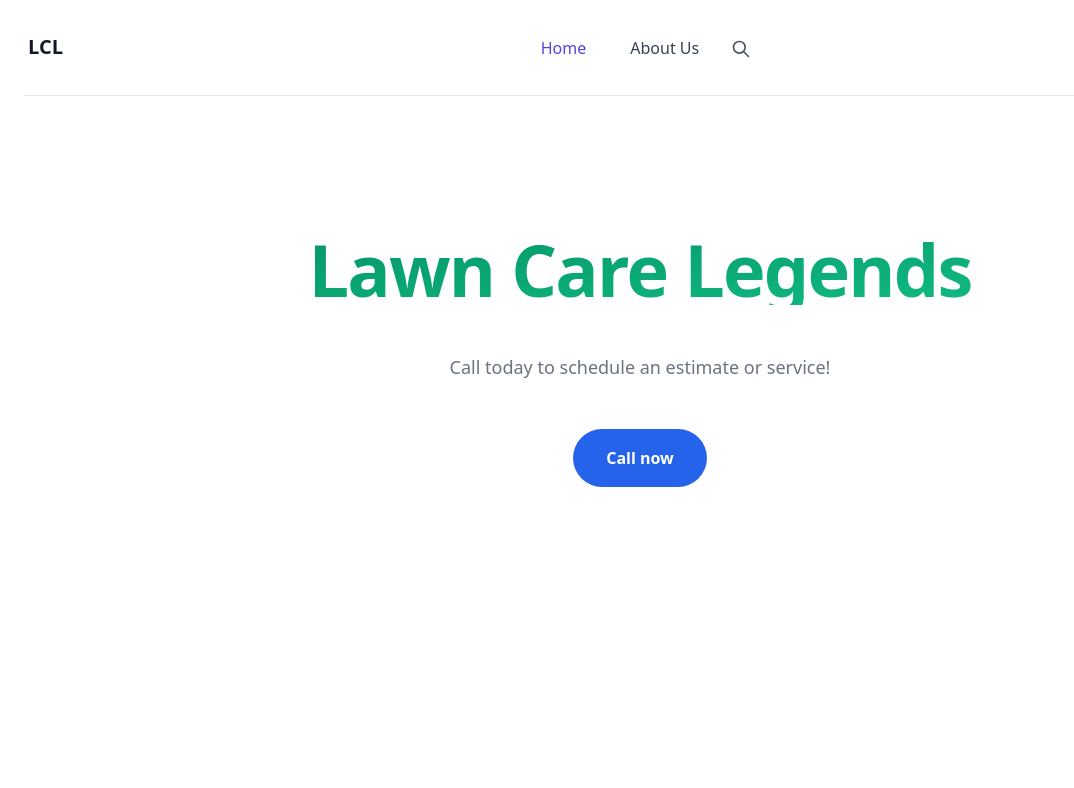
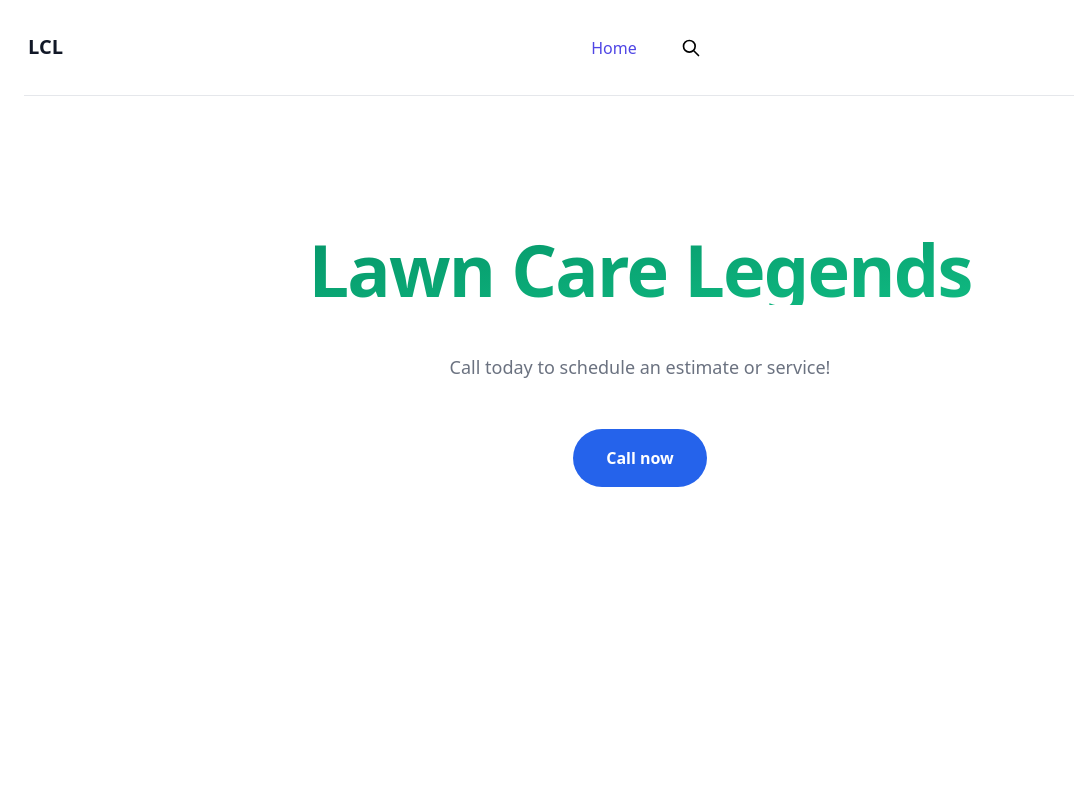
Before and after one commit to DrewWilson04/LCL, a plain HTML site: page index.html in a window 1280 px wide. Shown: the top 788 px of the page, without its empty margins (0-1074 px from the left). Drawn offline with nearby package versions, Linux system fonts and the light colour scheme; grey boxes are pictures that could not be loaded.

Commit message:
Update index.html

```diff
--- a/index.html
+++ b/index.html
@@ -24,8 +24,7 @@
                         <div class="flex flex-col items-start justify-center w-full space-x-6 text-center lg:space-x-8 md:w-2/3 md:mt-0 md:flex-row md:items-center">
                             <a href="/index" class="inline-block w-full py-2 mx-0 ml-6 font-medium text-left text-indigo-600 md:ml-0 md:w-auto md:px-0 md:mx-2 lg:mx-3 md:text-center">Home</a>
 
-                            <a href="/aboutus" class="inline-block w-full py-2 mx-0 font-medium text-left text-gray-700 md:w-auto md:px-0 md:mx-2 hover:text-indigo-600 lg:mx-3 md:text-center">About Us</a>
-                            <a href="#_" class="absolute top-0 left-0 hidden py-2 mt-6 ml-10 mr-2 text-gray-600 lg:inline-block md:mt-0 md:ml-2 lg:mx-3 md:relative">
+
                                 <svg class="inline w-5 h-5" fill="none" stroke-linecap="round" stroke-linejoin="round" stroke-width="2" viewBox="0 0 24 24" stroke="currentColor"><path d="M21 21l-6-6m2-5a7 7 0 11-14 0 7 7 0 0114 0z"></path></svg>
                             </a>
                         </div>
```
